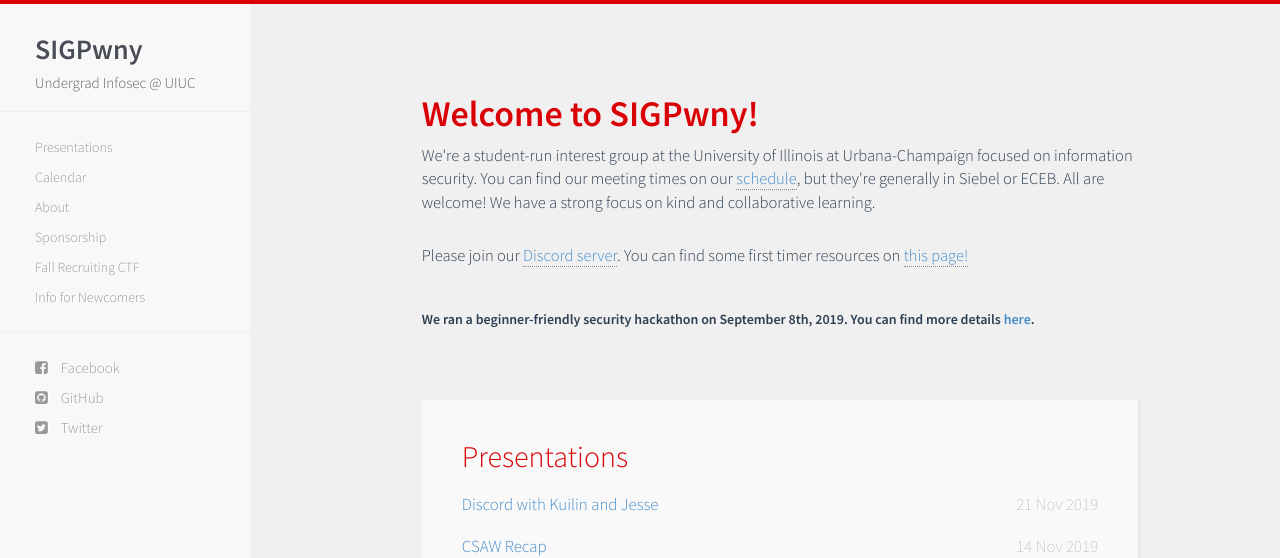
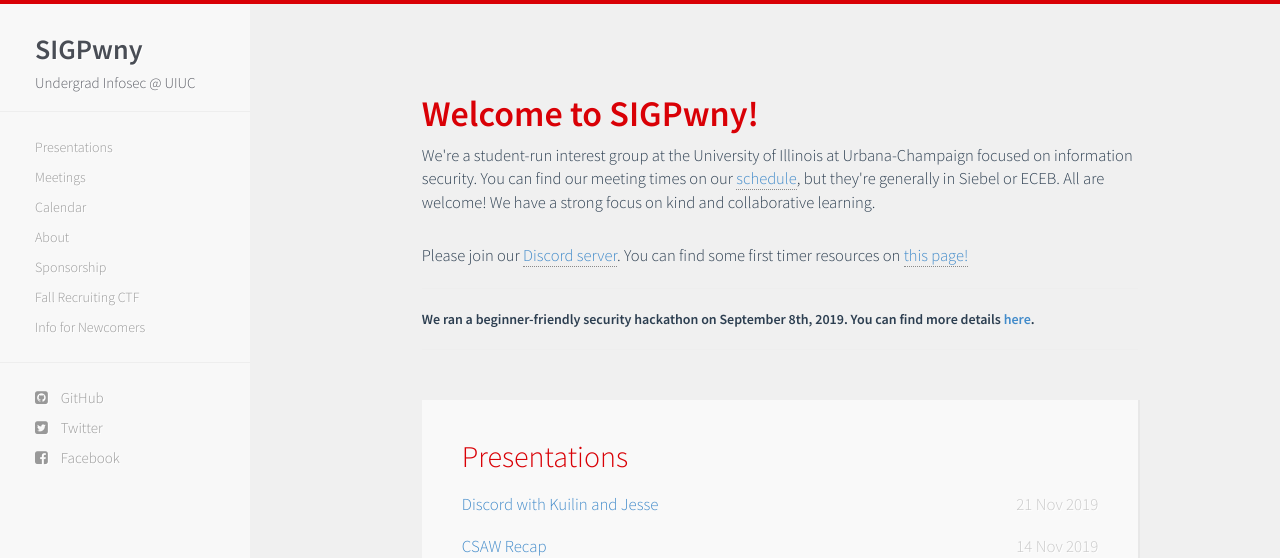
Before and after one commit to sigpwny/sigpwny.github.io-archive, a Jekyll site: the page built from index.html, in a window 1280 px wide. Shown: the top 558 px of the page. Built offline with Jekyll 4.4.1, drawn with Linux system fonts in a browser that asks for light colours; nearby versions of some CDN libraries.

Commit message:
Added meetings tab

```diff
--- a/_includes/navigation.html
+++ b/_includes/navigation.html
@@ -30,17 +30,17 @@
         </li>
         <hr />
         <li><a href="{{ site.baseurl }}/presentations.html">Presentations</a></li>
+		<li><a href="{{ site.baseurl }}/meetings.html">Meetings</a></li>
         <li><a href="{{ site.baseurl }}/calendar.html">Calendar</a></li>
-        <!-- <li><a href="{{ site.baseurl }}/list.html">Archive</a></li> -->
         <li><a href="{{ site.baseurl }}/about.html">About</a></li>
         <li><a href="{{ site.baseurl }}/sponsorship.html">Sponsorship</a></li>
 	    <li><a href="{{ site.baseurl }}/ctf.html">Fall Recruiting CTF</a></li>
         <li><a href="{{ site.baseurl }}/newcomers.html">Info for Newcomers</a></li>
         <hr />
         <div id="social-wrapper">
-            <li> <a href="{{ site.facebook }}"><i class="fa fa-facebook-square"></i> Facebook</a> </li>
             <li> <a href="{{ site.github }}"><i class="fa fa-github-square"></i> GitHub</a> </li>
             <li> <a href="{{ site.twitter }}"><i class="fa fa-twitter-square"></i> Twitter</a></li>
+			<li> <a href="{{ site.facebook }}"><i class="fa fa-facebook-square"></i> Facebook</a> </li>
         </div>
     </ul>
 </div>
```
